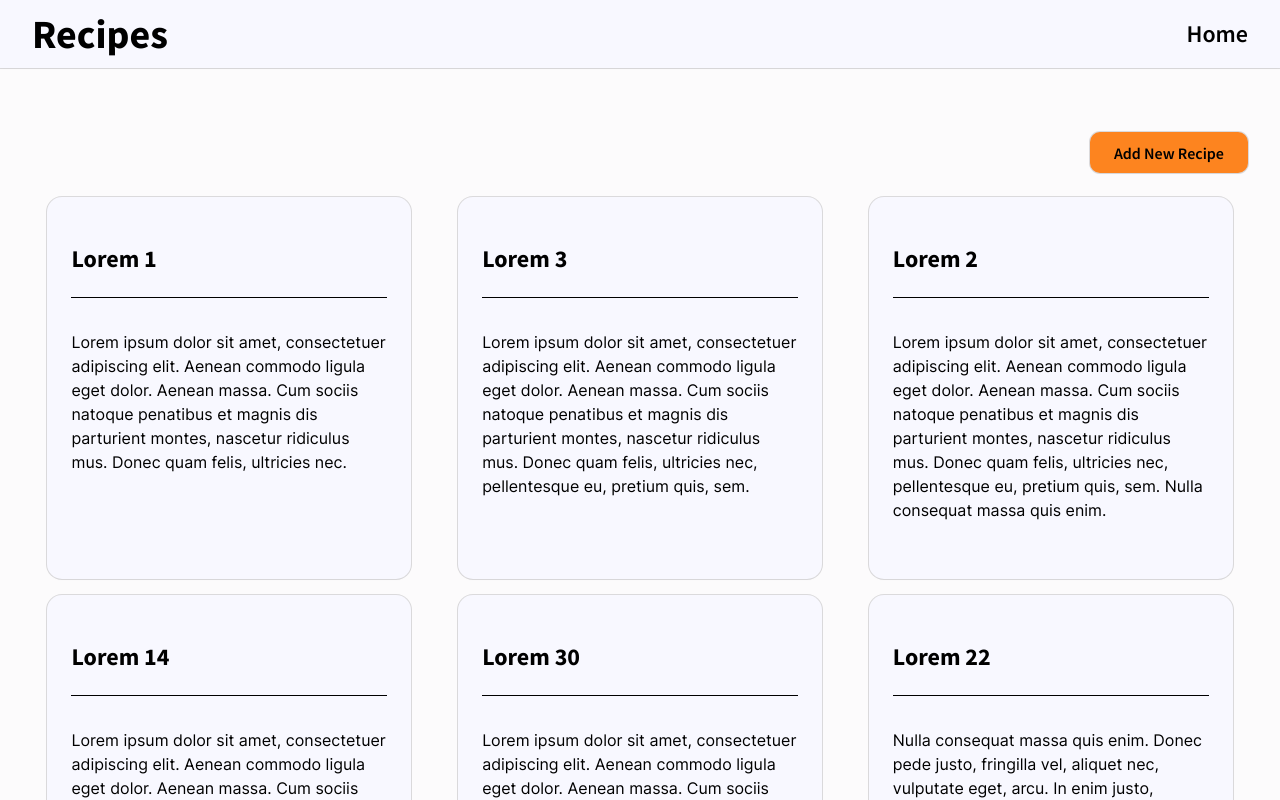
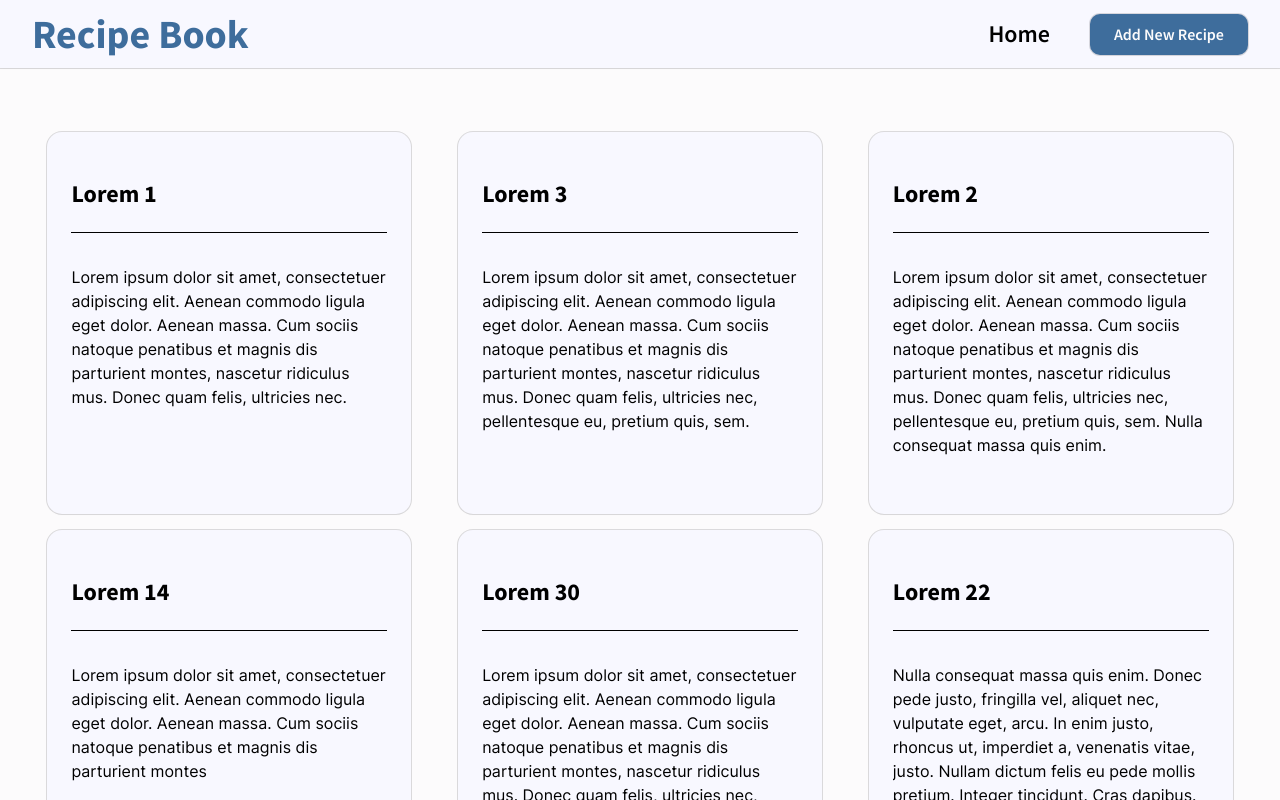
Before and after one commit to Qusz/vue-recipe-app, a Vue app: page / in a window 1280 px wide. Shown: the top 800 px of the page. Built offline with nearby package versions, Linux system fonts and the light colour scheme; data requests are answered from the project's data file.

Commit message:
moves add new recipe button to navbar

```diff
--- a/src/App.vue
+++ b/src/App.vue
@@ -1,6 +1,7 @@
 <template>
 
   <TheHeader></TheHeader>
+  <TheSidebar></TheSidebar>
 
 </template>
 
--- a/src/assets/styles/sass/_global.scss
+++ b/src/assets/styles/sass/_global.scss
@@ -8,3 +8,24 @@ a {
   color: inherit;
   text-decoration: none;
 }
+
+//* Scrollbar Firefox
+
+* {
+  scrollbar-width: thin;
+  scrollbar-color: $clr-secondary $clr-primary;
+}
+
+//* Scrollbar Webkit
+
+body::-webkit-scrollbar {
+  width: .4rem;
+}
+
+body::-webkit-scrollbar-track {
+  background: $clr-primary;
+}
+
+body::-webkit-scrollbar-thumb {
+  background: $clr-secondary;
+}
--- a/src/assets/styles/sass/components/TheHeader.scss
+++ b/src/assets/styles/sass/components/TheHeader.scss
@@ -15,36 +15,41 @@
   justify-content: space-between;
   align-items: center;
 
-
-
   padding-block: $spacer-xxs;
 
     &__logo {
       font-family: 'Source Sans 700';
       font-size: $fs-l;
+      color: $clr-secondary;
     }
 
     &__items {
+      margin: 0;
+      padding: 0;
+      list-style: none;
+
       font-family: 'Source Sans 600';
       font-size: $fs-m;
 
       display: flex;
-      gap: $spacer-xs;
+      align-items: center;
+      gap: $spacer-m;
     }
 
     &__item {
       transition: all .2s ease;
 
         &:hover {
-          color: $clr-accent;
+          color: $clr-secondary;
         }
     }
 
+    &__add-button {
+      font-size: $fs-s;
 
-    ul {
-      margin: 0;
-      padding: 0;
-      list-style: none;
     }
 
+
+
+
 }
--- a/src/components/TheHeader.vue
+++ b/src/components/TheHeader.vue
@@ -4,10 +4,22 @@
     <div class="container">
       <nav class="navbar">
         <router-link :to="{ name: 'HomeView'}" class="navbar__logo">
-          Recipes
+          Recipe Book
         </router-link>
         <ul class="navbar__items">
-          <li class="navbar__item"><router-link :to="{ name: 'HomeView'}">Home</router-link></li>
+          <li class="navbar__item">
+            <router-link :to="{ name: 'HomeView'}">
+              Home</router-link>
+            </li>
+          <li class="navbar__item navbar__add-button">
+            <router-link :to="{ name: 'AddRecipe'}">
+              <BaseButton
+                :content="'Add New Recipe'"
+                class="btn-m btn-secondary"
+              >
+              </BaseButton>
+            </router-link>
+          </li>
         </ul>
       </nav>
     </div>
@@ -18,8 +30,10 @@
 
 <script>
 
+import BaseButton from '@/components/BaseButton.vue';
+
 export default {
-
+  components: { BaseButton }
 }
 
 </script>
--- a/src/views/HomeView.vue
+++ b/src/views/HomeView.vue
@@ -1,14 +1,6 @@
 <template>
 
   <div class="container home">
-    <router-link class="home__add-button" :to="{ name: 'AddRecipe'}">
-      <BaseButton
-      :content="'Add New Recipe'"
-      class="btn-m btn-accent"
-      >
-    </BaseButton>
-   </router-link>
-
     <div class="home__cards">
       <div
         v-for="(item, i) in this.recipes"
@@ -35,12 +27,11 @@
 <script>
 
 import RecipeCard from '@/components/RecipeCard.vue';
-import BaseButton from '@/components/BaseButton.vue';
 import Server from '@/APIs/ServerAPI.js';
 
 export default {
   name: 'HomeView',
-  components: { RecipeCard, BaseButton },
+  components: { RecipeCard },
   created() {
     this.getData();
   },
```
Also changed, not shown: 1 other file (tests, documents, lock files or other folders).
